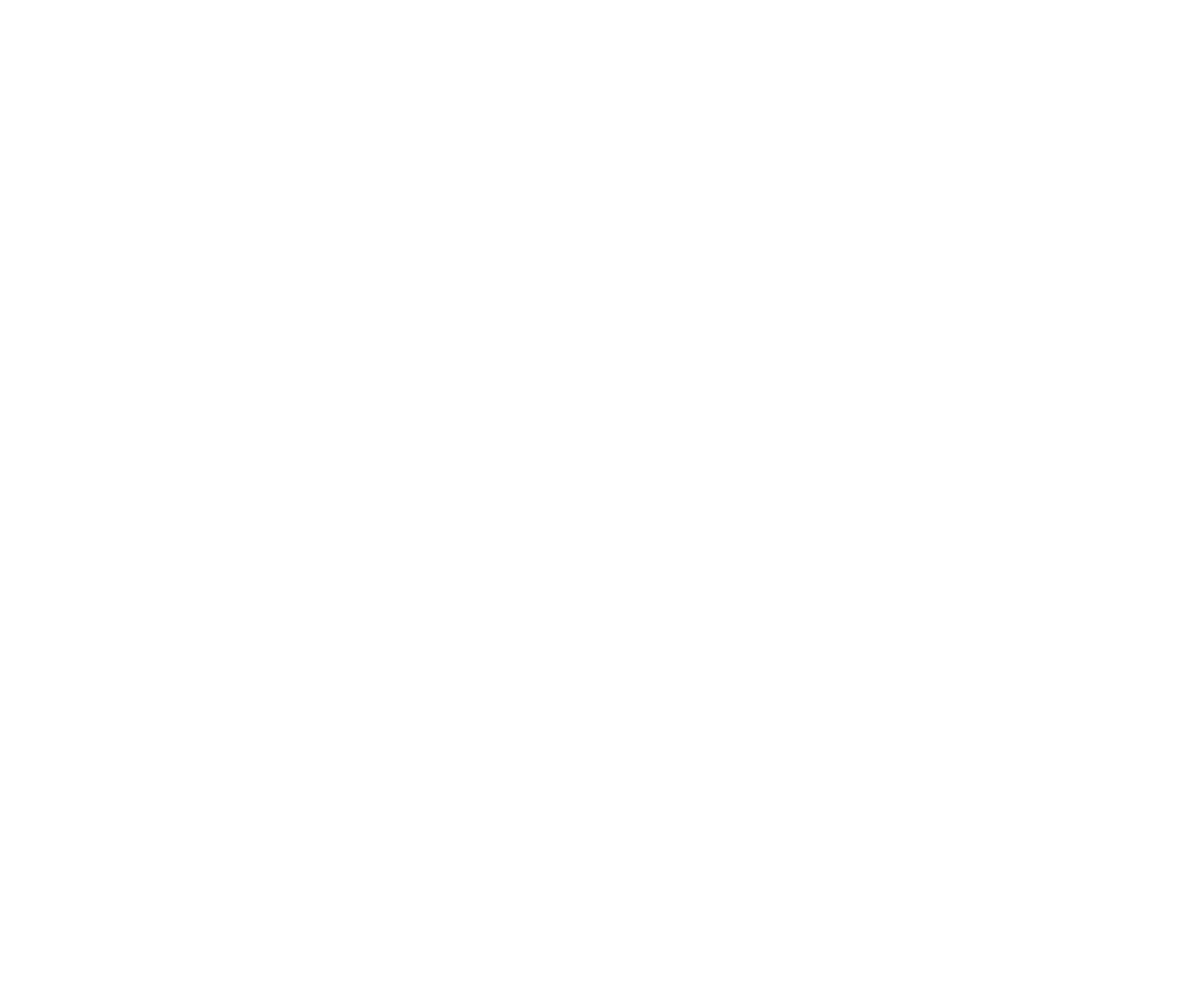
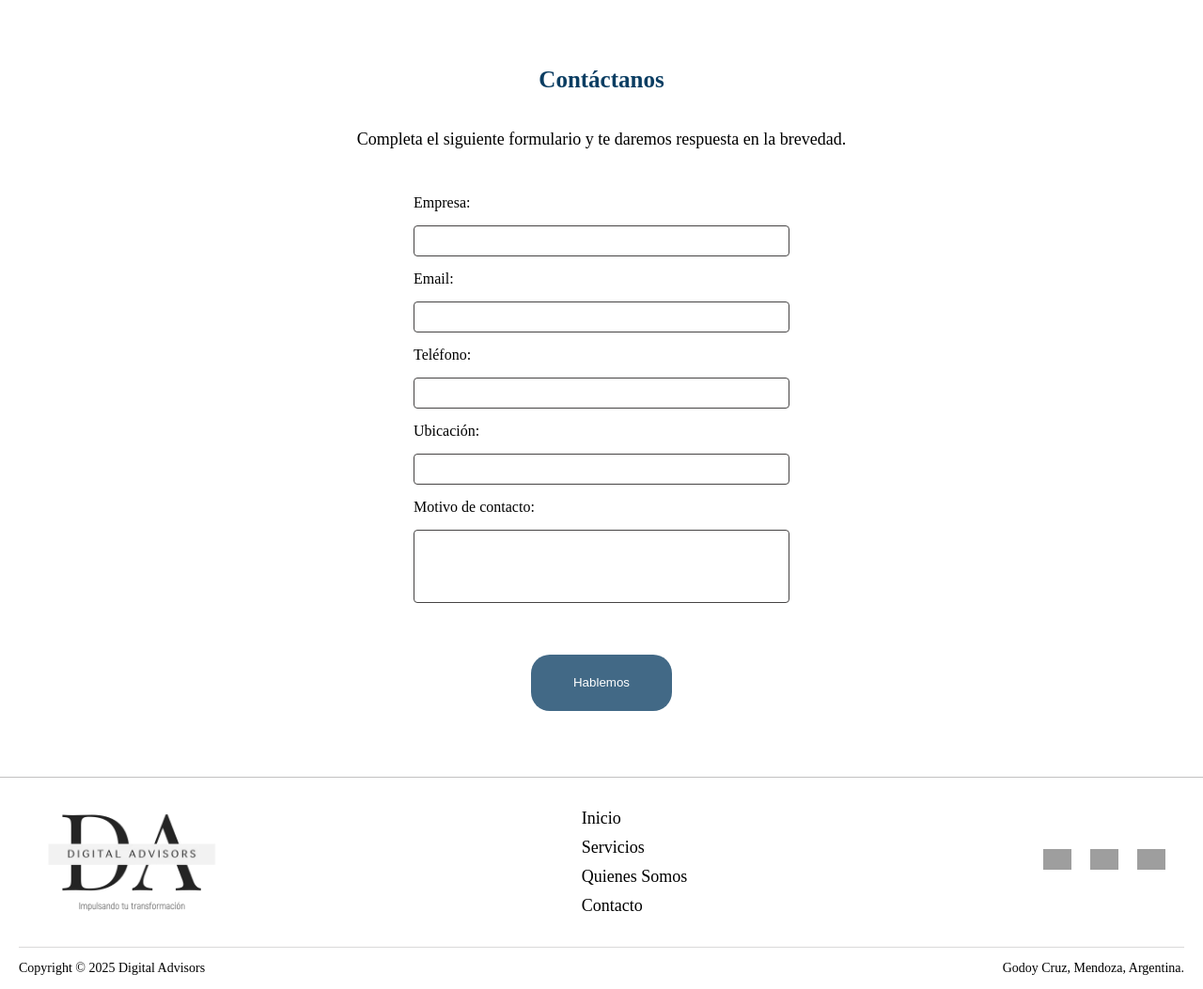
Before and after one commit to walter789dev/digital_advisors, an Astro site: page /contact in a window 1280 px wide. Shown: the whole page at 94% size. Before the commit the page ends 800 px from the top, so only its background shows below. Built offline with nearby package versions, Linux system fonts and the light colour scheme; Astro itself is replaced by a stand-in of ours; grey boxes are pictures that could not be loaded.

```diff
--- a/src/components/Footer.astro
+++ b/src/components/Footer.astro
@@ -9,13 +9,13 @@
     </div>
     <div class="footer__socials">
       <a href="https://www.instagram.com/"
-        ><img src="/public/svg/Instagram.svg" alt="Instagram" /></a
+        ><img class="footer__socials-media" src="/public/svg/Instagram.svg" alt="Instagram" /></a
       >
       <a href="https://www.linkedin.com/"
-        ><img src="/public/svg/Linkedin.svg" alt="Linkedin" /></a
+        ><img class="footer__socials-media" src="/public/svg/Linkedin.svg" alt="Linkedin" /></a
       >
       <a href="https://www.facebook.com/"
-        ><img src="/public/svg/Twitter.svg" alt="Twitter" /></a
+        ><img class="footer__socials-media" src="/public/svg/Twitter.svg" alt="Twitter" /></a
       >
     </div>
   </div>
@@ -30,7 +30,7 @@
   .footerContainer {
     display: flex;
     flex-direction: column;
-    margin: 0 40px;
+    margin: 0 20px;
   }
 
   .footer__datos {
@@ -54,6 +54,10 @@
     gap: 20px;
     padding: 0 20px;
     cursor: pointer;
+  }
+
+  .footer__socials-media{
+    width: 30px;
   }
 
   .footer__info p {
--- a/src/components/PreFooter.astro
+++ b/src/components/PreFooter.astro
@@ -5,7 +5,7 @@ import Button from "./Button.astro";
 <div class="preFooterContainer">
   <p class="preFooter__titulo">Contáctanos</p>
   <p class="preFooter__descripcion">
-    Obtenga más información sobre nuestras servicios y soluciones
+    Obtenga más información sobre nuestras servicios y soluciones.
   </p>
   <Button />
 </div>
--- a/src/layouts/Layout.astro
+++ b/src/layouts/Layout.astro
@@ -19,7 +19,7 @@ import PreFooter from "../components/PreFooter.astro";
     <main>
       <slot />
     </main>
-    <PreFooter />
+    <!-- <PreFooter />-->
     <Footer />
   </body>
 </html>
--- a/src/pages/about.astro
+++ b/src/pages/about.astro
@@ -6,7 +6,7 @@ import Layout from "../layouts/Layout.astro";
 <Layout>
   <section class="container__about">
     <div class="container__about-presentacion">
-      <h2>Quienes somos</h2>
+      <h2>Quiénes somos</h2>
       <p class="about-presentacion__text">
         Impulsamos la transformación digital de las pymes, diseñando soluciones
         personalizadas que perfeccionan la gestión de datos y procesos, para un
@@ -48,7 +48,7 @@ import Layout from "../layouts/Layout.astro";
     <!-- Mision  -->
 
     <div class="about__mision">
-      <h3>Nuestra Mision</h3>
+      <h3>Nuestra Misión</h3>
       <img src="/images/img-mision.png" alt="Mision" />
       <p class="about__mision-text">
         Impulsar la digitalización de las pymes, brindando herramientas
@@ -60,7 +60,7 @@ import Layout from "../layouts/Layout.astro";
 
     <!-- Vision  -->
     <div class="about__vision">
-      <h3 class="about__vision-content">Nuestra Vision</h3>
+      <h3 class="about__vision-content">Nuestra Visión</h3>
       <img src="/images/img-vision.png" alt="Vision" />
       <p class="about__vision-text about__vision-content">
         Ser el referente en digitalización para pymes en Argentina,
--- a/src/pages/contact.astro
+++ b/src/pages/contact.astro
@@ -0,0 +1,93 @@
+---
+import Layout from "../layouts/Layout.astro";
+---
+
+<Layout>
+  <section class="contactContainer">
+    <h2 class="contact__title">Contáctanos</h2>
+    <p class="contact__subtitle">
+      Completa el siguiente formulario y te daremos respuesta en la brevedad.
+    </p>
+    <form action="/enviar-formulario" method="POST" class="formulario-contacto">
+      <label for="empresa">Empresa:</label>
+      <input type="text" id="empresa" name="empresa" required />
+
+      <label for="email">Email:</label>
+      <input type="email" id="email" name="email" required />
+
+      <label for="telefono">Teléfono:</label>
+      <input type="tel" id="telefono" name="telefono" required />
+
+      <label for="ubicacion">Ubicación:</label>
+      <input type="text" id="ubicacion" name="ubicacion" required />
+
+      <label for="motivo">Motivo de contacto:</label>
+      <textarea id="motivo" name="motivo" rows="4" required></textarea>
+
+      <button type="submit">Hablemos</button>
+    </form>
+    <img class="contact__img" src="/images/contact.png" alt="Llamada" />
+  </section>
+</Layout>
+
+<style>
+  .contactContainer {
+    display: flex;
+    flex-direction: column;
+    align-items: center;
+    padding: 50px 50px 70px;
+    border-bottom: 1px solid #46444454;
+  }
+
+  .contact__title {
+    color: #0a3d62;
+    font-size: 25px;
+  }
+
+  .contact__subtitle {
+    text-align: center;
+    font-size: 18px;
+  }
+  .formulario-contacto {
+    display: flex;
+    flex-direction: column;
+    gap: 15px;
+    max-width: 400px;
+    width: 100%;
+    margin-top: 30px;
+  }
+
+  .formulario-contacto input,
+  .formulario-contacto textarea {
+    padding: 8px;
+    border: 1px solid #464444;
+    border-radius: 4px;
+  }
+
+  textarea {
+    resize: none;
+  }
+
+  .formulario-contacto button {
+    background-color: #0a3d62c4;
+    color: white;
+    padding: 10px;
+    border: none;
+    border-radius: 20px;
+    cursor: pointer;
+    width: 150px;
+    min-height: 60px;
+    align-self: center;
+    margin-top: 40px;
+  }
+
+  .formulario-contacto button:hover {
+    background-color: #0a3d62;
+  }
+
+  .contact__img{
+    display: none;
+  }
+
+
+</style>
```
Also changed, not shown: public/images/contact.png (added).
